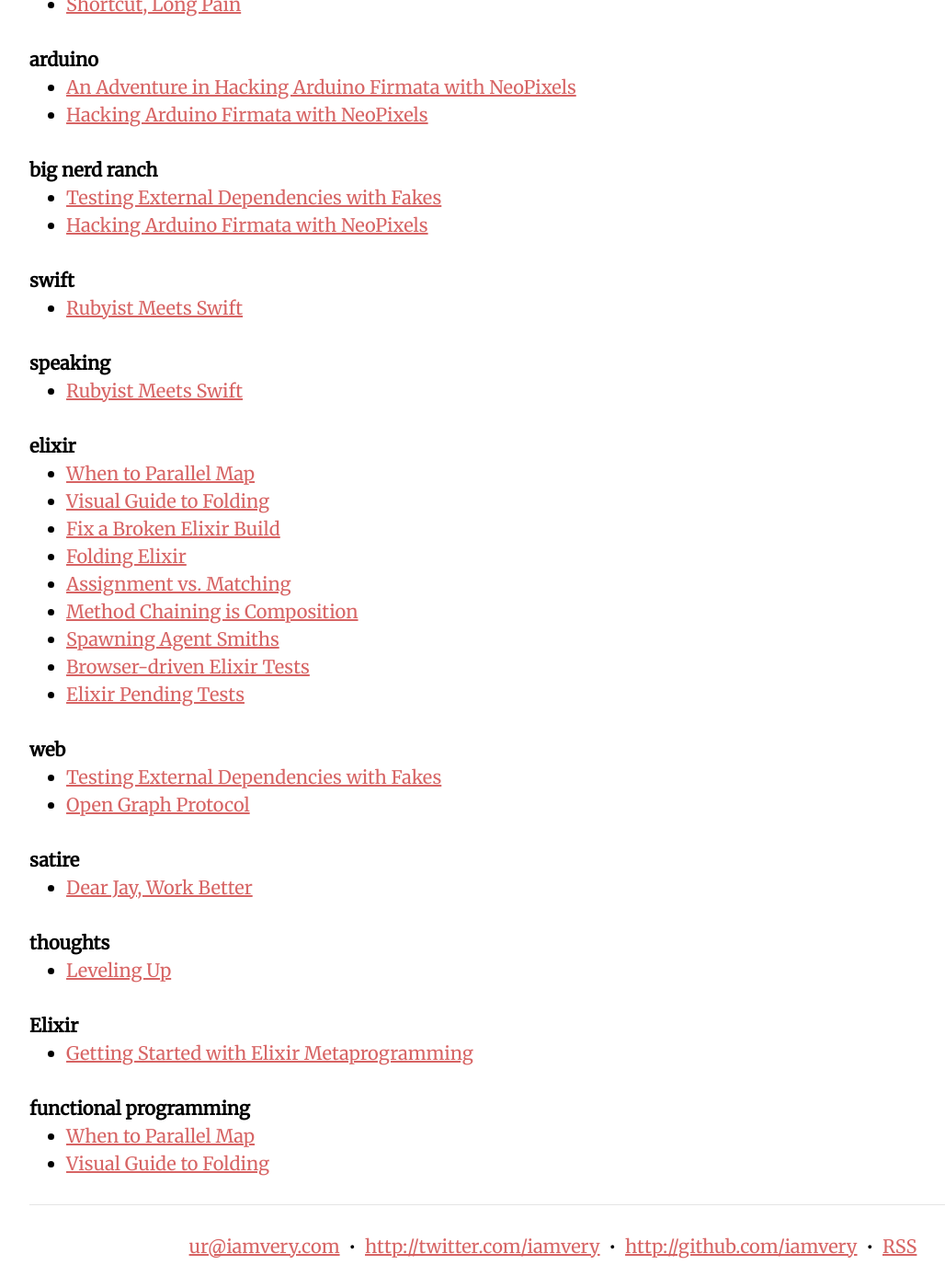
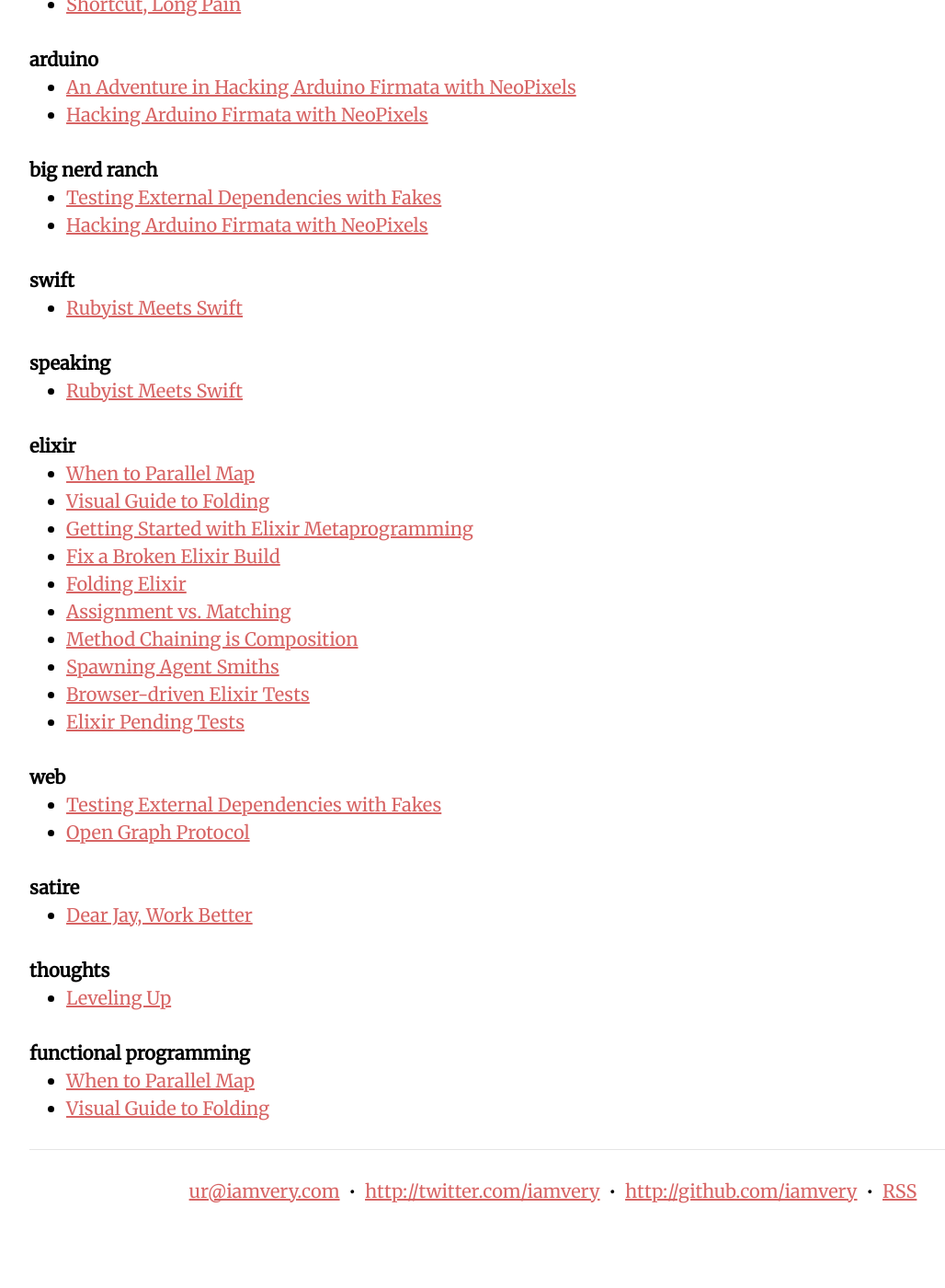
Before and after one commit to iamvery/iamvery.github.com, a Jekyll site: the page built from tags.html, in a window 1280 px wide and 1400 px high, scrolled down 1054 px. Shown: the whole window at 92% size, without its empty margins (39-1067 px from the left). Built offline with Jekyll 4.4.1, drawn with Linux system fonts in a browser that asks for light colours; after the commit the page ends 2394 px from its top, so only the background shows below that.

Commit message:
Fix casing on elixir tag

```diff
--- a/_posts/2016-05-19-getting-started-with-elixir-metaprogramming.markdown
+++ b/_posts/2016-05-19-getting-started-with-elixir-metaprogramming.markdown
@@ -6,7 +6,7 @@
 description: Implement persistence in an Alexa Skill so that users can access saved data.
 excerpt: After spending a little time with Elixir, you might have found out its secret. Elixir embraces metaprogramming. In fact most of Elixir is written in Elixir. Let that sink in.
 tags:
-- Elixir
+- elixir
 canonical: https://www.bignerdranch.com/blog/getting-started-with-elixir-metaprogramming/
 ---
 
```
